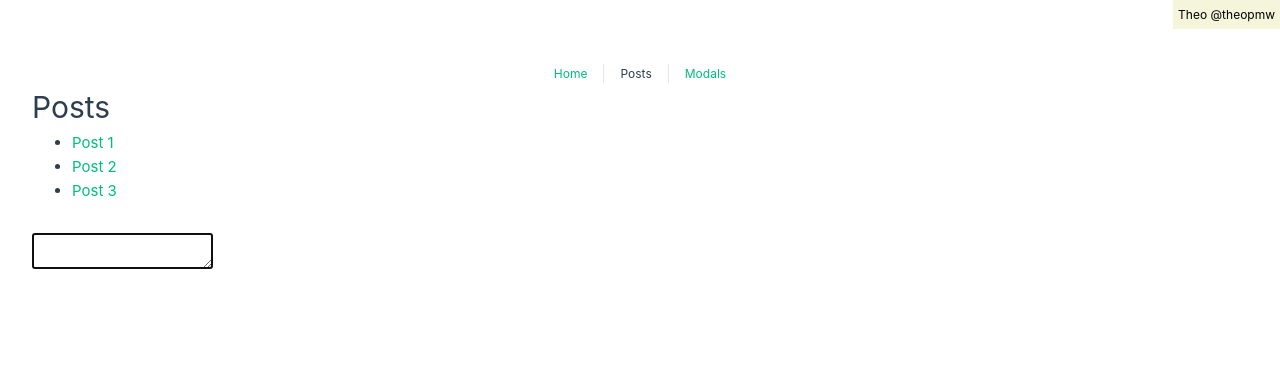
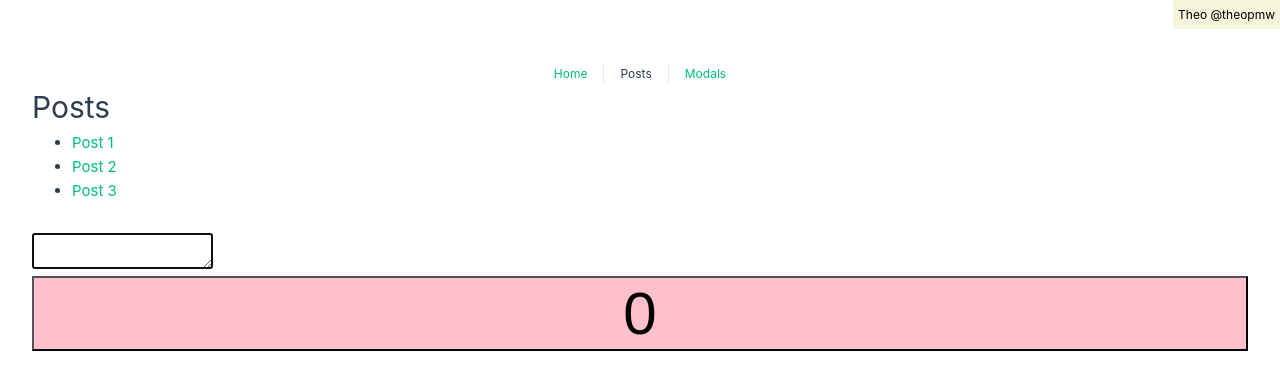
Before and after one commit to theopmw/vue-3-composition-api, a Vue app in the folder vue-composition-api-basics/: page /posts in a window 1280 px wide. Shown: the top 390 px of the page. Built offline with nearby package versions, Linux system fonts and the light colour scheme.

Commit message:
Add counter button to posts view

```diff
--- a/vue-composition-api-basics/src/views/PostsView.vue
+++ b/vue-composition-api-basics/src/views/PostsView.vue
@@ -9,6 +9,12 @@
     </ul>
 
     <textarea v-autofocus />
+
+    <div>
+      <button @click="increaseCounter(1)" class="counter-button">
+        {{ counterData.count }}
+      </button>
+    </div>
   </div>
 </template>
 
@@ -18,6 +24,7 @@
 */
 
 import { ref } from 'vue';
+import { useCounter } from '../use/useCounter';
 import { vAutofocus } from '@/directives/vAutofocus';
 
 /*
@@ -38,10 +45,22 @@ const posts = ref([
     title: 'Post 3',
   },
 ]);
+
+/*
+  counter button
+*/
+
+const { counterData, increaseCounter } = useCounter();
 </script>
 
 <style scoped>
 ul {
   margin-bottom: 30px;
 }
+
+.counter-button {
+  font-size: 60px;
+  width: 100%;
+  background-color: pink;
+}
 </style>
```
